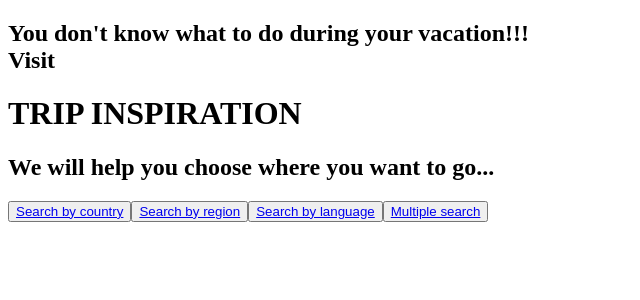
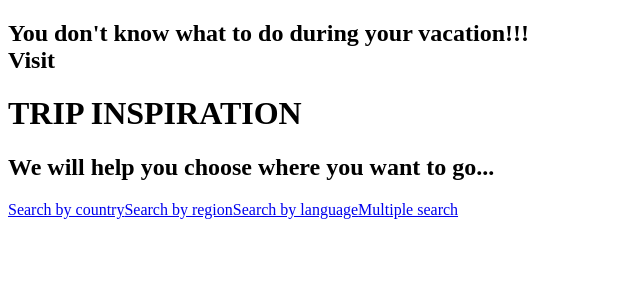
Before and after one commit to Kasia19/for-travelers, a React (Create React App) app: page / in a window 1280 px wide. Shown: the top 300 px of the page, without its empty margins (0-640 px from the left). Built offline with nearby package versions, Linux system fonts and the light colour scheme.

Commit message:
Trip Inspiration 18.05.2019

```diff
--- a/src/App.js
+++ b/src/App.js
@@ -4,24 +4,25 @@ import {
   Route,
   Switch
 } from "react-router-dom";
+
 import TripInspirationHeader from "./components/TripInspirationHeader";
-import TripInspirtionButtons from "./components/TripInspirationButtons";
 import TripInspirationChoice from "./components/TripInspirationChoice";
 import NotFound from "./components/NotFound";
+
 
 
 // import './App.css';
 
 const App = () => (
     <div>
-        <TripInspirationHeader/>
+
       <HashRouter>
         <Switch>
-          <Route exact path="/" component={TripInspirtionButtons}/>
+          <Route exact path="/" component={TripInspirationHeader }/>
           <Route path="/search/:search(country|region|language|multiple)" component={TripInspirationChoice}/>
           <Route component={NotFound}/>
         </Switch>
-        </HashRouter>
+      </HashRouter>
 
     </div>
   );
--- a/src/components/NotFound.js
+++ b/src/components/NotFound.js
@@ -1,12 +1,13 @@
 import React from 'react';
 import {
-    Link
+ NavLink
 } from "react-router-dom";
 
 const NotFound = () => {
     return (
         <div>
-            <Link to="/"> Powrót do strony głównej</Link>
+            <h2> ERROR!!!</h2>
+            <NavLink className="btn" to="/"> Return to Home Page</NavLink>
         </div>
     );
 };
--- /dev/null
+++ b/src/components/SearchResult.js
@@ -0,0 +1,28 @@
+// import React from 'react';
+//
+// const SearchResult = (props) => {
+//
+//
+//         fetch("https://restcountries.eu/rest/v2/name/props").then(resp =>{
+//             if(resp.ok){
+//                 return resp.json(props.input)
+//             // else{
+//             //     throw new Error("Incorrect {...}")
+//             // }
+//
+//         }})
+//             .then(json=>{
+//            console.log(json);
+//             return json
+//         });
+//
+// return (
+//
+//         <ul>
+//             <li>....</li>
+//         </ul>
+//
+//     );
+// };
+//
+// export default SearchResult;
--- a/src/components/TripInspirationButtons.js
+++ b/src/components/TripInspirationButtons.js
@@ -1,12 +1,14 @@
 import React from "react";
 import { NavLink } from "react-router-dom";
 
+
 const TripInspirtionButtons = () => (
     <div>
-        <button><NavLink to="/search/country" >Search by country</NavLink></button>
-        <button><NavLink to="/search/region">Search by region</NavLink></button>
-        <button><NavLink to="/search/language">Search by language</NavLink></button>
-        <button><NavLink to="/search/multiple">Multiple search</NavLink></button>
+
+        <NavLink className="btn"  to="/search/country" >Search by country</NavLink>
+        <NavLink className="btn" to="/search/region">Search by region</NavLink>
+        <NavLink className="btn" to="/search/language">Search by language</NavLink>
+        <NavLink className="btn" to="/search/multiple">Multiple search</NavLink>
     </div>
 );
 
--- a/src/components/TripInspirationChoice.js
+++ b/src/components/TripInspirationChoice.js
@@ -6,9 +6,9 @@ import TripInspirationMain from "./TripInspirationMain";
 const TripInspirationChoice = (props) => {
         return (
             <>
-                    <h1>Search by: {props.match.params.search}</h1>
-                    <button><NavLink to="/">Return to Home Page</NavLink></button>
-                    <TripInspirationMain data={{btn1:"country", btn2:"region", btn3:"language"}}/>
+                <h1>Search by: {props.match.params.search}</h1>
+                <TripInspirationMain data={props.match.params.search}/>
+                <NavLink to="/">Return to Home Page</NavLink>
             </>
         );
 
--- a/src/components/TripInspirationHeader.js
+++ b/src/components/TripInspirationHeader.js
@@ -1,4 +1,6 @@
 import React from 'react';
+import TripInspirtionButtons from "./TripInspirationButtons";
+
 
 
 function TripInspirationHeader () {
@@ -10,6 +12,8 @@ function TripInspirationHeader () {
             </h2>
             <h1>TRIP INSPIRATION</h1>
             <h2>We will help you choose where you want to go...</h2>
+            <TripInspirtionButtons/>
+
         </div>
     );
 };
--- a/src/components/TripInspirationMain.js
+++ b/src/components/TripInspirationMain.js
@@ -1,15 +1,13 @@
 import React, {Component} from 'react';
-
-
-
-
+// import SearchResult from "./SearchResult";
 
 class TripInspirationMain extends Component {
     constructor(props) {
         super(props);
 
         this.state = {
-            inputValue: ''
+            inputValue: '',
+            countryList: {}
         };
 
     }
@@ -20,20 +18,59 @@ class TripInspirationMain extends Component {
             inputValue: event.target.value
         })
     };
-    // tutaj wstawić if który w zalezności od klinietego buttona
-    // zwraca innego inputa
+
+    handleOnClick = (event) => {
+        event.preventDefault();
+
+    };
+
+
+    // getData = (this.state.inputValue) => {
+    //     fetch("https://restcountries.eu/rest/v2/name/this.state.inputValue").then(resp =>{
+    //         if(resp.ok){
+    //             return resp.json()
+    //         }
+    //         // else{
+    //         //     throw new Error("Incorrect {...}")
+    //         // }
+    //     }
+    //     ).then(json=>{
+    //        console.log(json);
+    //         return json
+    //     });
+    // };
+
     render() {
+        if(this.props.data === "country"||this.props.data ==="region"||this.props.data ==="language") {
         return (
+            <div>
             <form>
-                <label>Type {this.props.data.btn1} you want to visit: </label>
+                <label>Type {this.props.data} you want to visit: </label>
                 <input type="text" value={this.state.inputValue} onChange={this.handleOnchange}/>
-                <button>Search</button>
+                <button onClick={this.handleOnClick}>Search</button>
             </form>
-        )
+                <ul>...
+                    {/*<li>{this.getData()}</li>*/}
+                </ul>
+                {/*<SearchResult input={this.state.inputValue}/>*/}
+            </div>
+        )}  else {
+            return (
+                <div>
+                <form>
+                    <label> {this.props.data} choice: </label>
+                    <label> Region: </label>
+                    <input className="multiple_Region" type="text" value={this.state.inputValue} onChange={this.handleOnchange}/>
+                    <label> Language: </label>
+                    <input className="multiple_Language"type="text" value={this.state.inputValue} onChange={this.handleOnchange}/>
+                    <button onClick={this.handleOnClick}>Search</button>
+                </form>
+                    {/*<SearchResult input={this.state.inputValue}/>*/}
+                </div>
+            )
+        }
+
     };
 };
 
-
-
-
 export default TripInspirationMain;
```
Also changed, not shown: src/components/TripInspirationFetch.js (added, +19 -0 lines), 1 other file (tests, documents, lock files or other folders).
